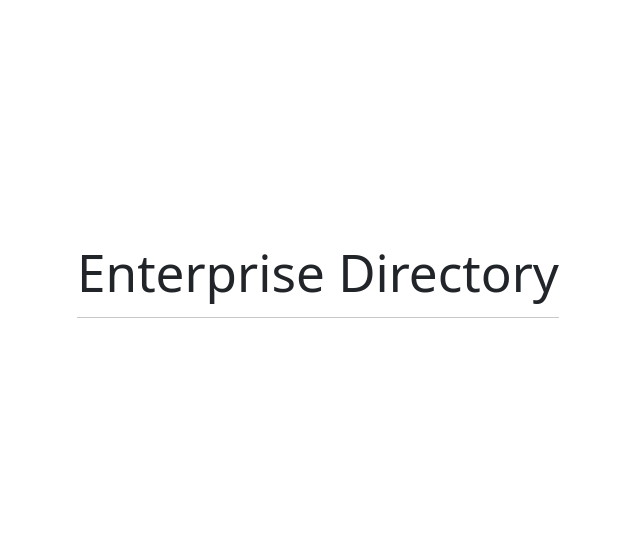
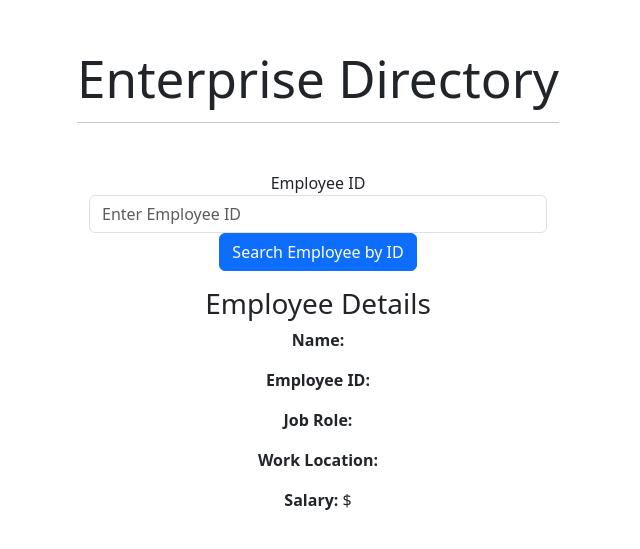
Before and after one commit to Tusk98/capstone, a React (Vite) app in the folder react/: page /search in a window 1280 px wide. Shown: the part 111-660 px from the top of the page, without its empty margins (322-962 px from the left). Built offline with nearby package versions, Linux system fonts and the light colour scheme.

Commit message:
Added search function to project

```diff
--- a/react/src/App.jsx
+++ b/react/src/App.jsx
@@ -17,6 +17,7 @@ import Employees from './components/Employees';
 import EmployeeCard from './components/EmployeeCard';
 import RequireAuth from './components/RequireAuth';
 import Predictor from './components/Predictor';
+import Search from './components/Search';
 import { AuthProvider } from './hooks/AuthContext';
 import NavBar from './components/NavBar';
 
@@ -36,6 +37,7 @@ function App() {
             <Route path="/employees" element={<RequireAuth><Employees /></RequireAuth>} />
             <Route path="/employees/:id" element={<EmployeeCard />} />
             <Route path="/predictor" element = {<Predictor />} />
+            <Route path="/search" element={<Search />} />
           </Routes>
         </AuthProvider>
       </Router></>
--- a/react/src/components/EmployeeCard.jsx
+++ b/react/src/components/EmployeeCard.jsx
@@ -15,7 +15,6 @@ function EmployeeCard(){
 
     async function getEmployee() {
       let fetchedEmployee = await fetchEmployee(params.id);
-      let managedEmp;
 
       console.log("employee:", fetchedEmployee);
       console.log("logged in as employee:", userId);
--- /dev/null
+++ b/react/src/components/Search.jsx
@@ -0,0 +1,54 @@
+import React, { useState } from 'react';
+import { useNavigate } from 'react-router-dom';
+
+function Search() {
+    const [searchId, setSearchId] = useState([]);
+    const [searchedEmployee, setSearchedEmployee] = useState([]);
+    let url = "http://localhost:3000";
+
+  const handleSearch = async (event) => {
+    event.preventDefault();
+
+    let searchedEmployee = await fetchEmployee(searchId);
+    setSearchedEmployee(searchedEmployee[0]);
+    console.log("End of handleSearch: ", searchedEmployee);
+  };
+
+  const fetchEmployee = async (searchId) => {
+    const result = await fetch(`${url}/employees/${searchId}`);
+    console.log(`fetchEmployee ${searchId}`);
+    return result.json();
+  };
+
+
+    return (
+        <div className="container">
+            <form onSubmit={handleSearch} className="mt-5">
+                <div className="form-group">
+                    <label htmlFor="empId">Employee ID</label>
+                    <input
+                        type="text"
+                        className="form-control"
+                        id="searchId"
+                        placeholder="Enter Employee ID"
+                        value={searchId}
+                        onChange={(e) => setSearchId(e.target.value)}
+                    />
+                </div>
+                <button type="submit" className="btn btn-primary"> Search Employee by ID </button>
+            </form>
+            {searchedEmployee !== null && (
+                <div className="mt-3">
+                    <h3>Employee Details</h3>
+                    <p><strong>Name:</strong> {searchedEmployee.Name}</p>
+                    <p><strong>Employee ID:</strong> {searchedEmployee.Employee_id}</p>
+                    <p><strong>Job Role:</strong> {searchedEmployee.Job_role}</p>
+                    <p><strong>Work Location:</strong> {searchedEmployee.Work_location}</p>
+                    <p><strong>Salary:</strong> ${searchedEmployee.Salary}</p>
+                </div>
+            )}
+        </div>
+    );
+}
+
+export default Search;
```
Also changed, not shown: 1 other file (tests, documents, lock files or other folders).
